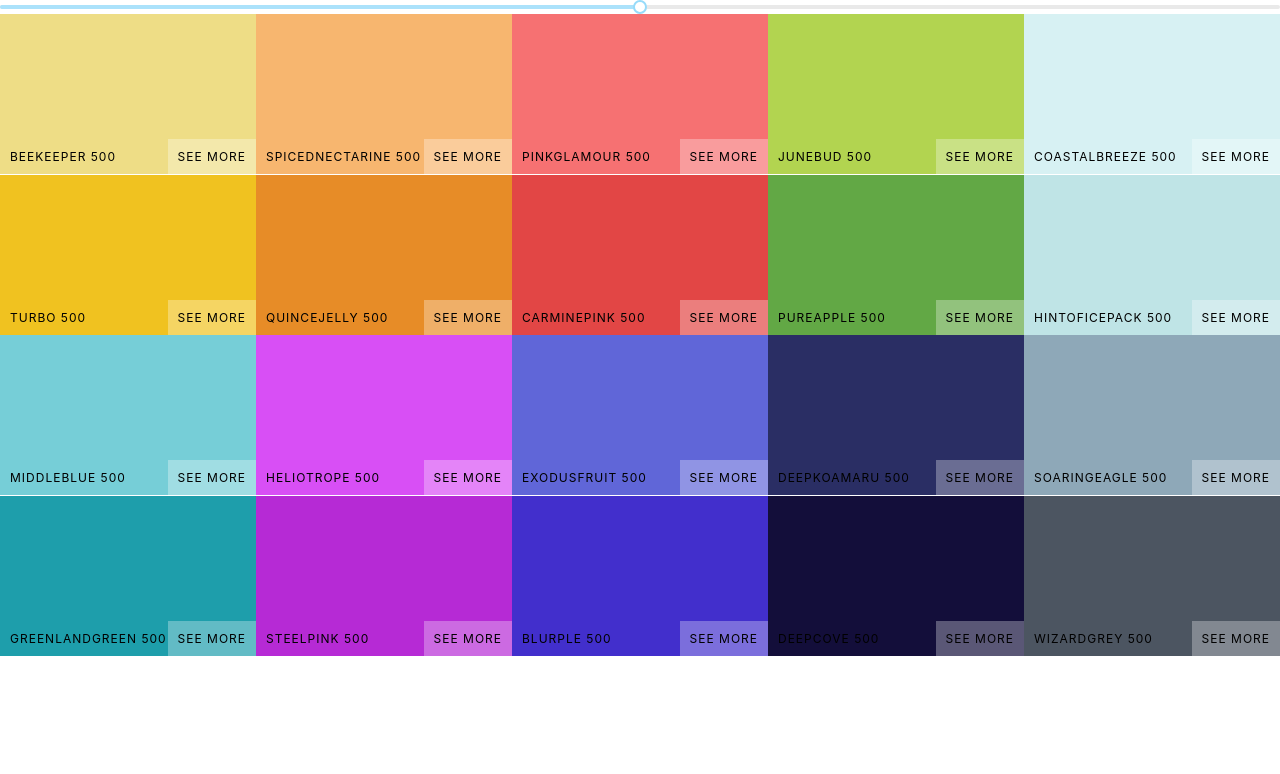
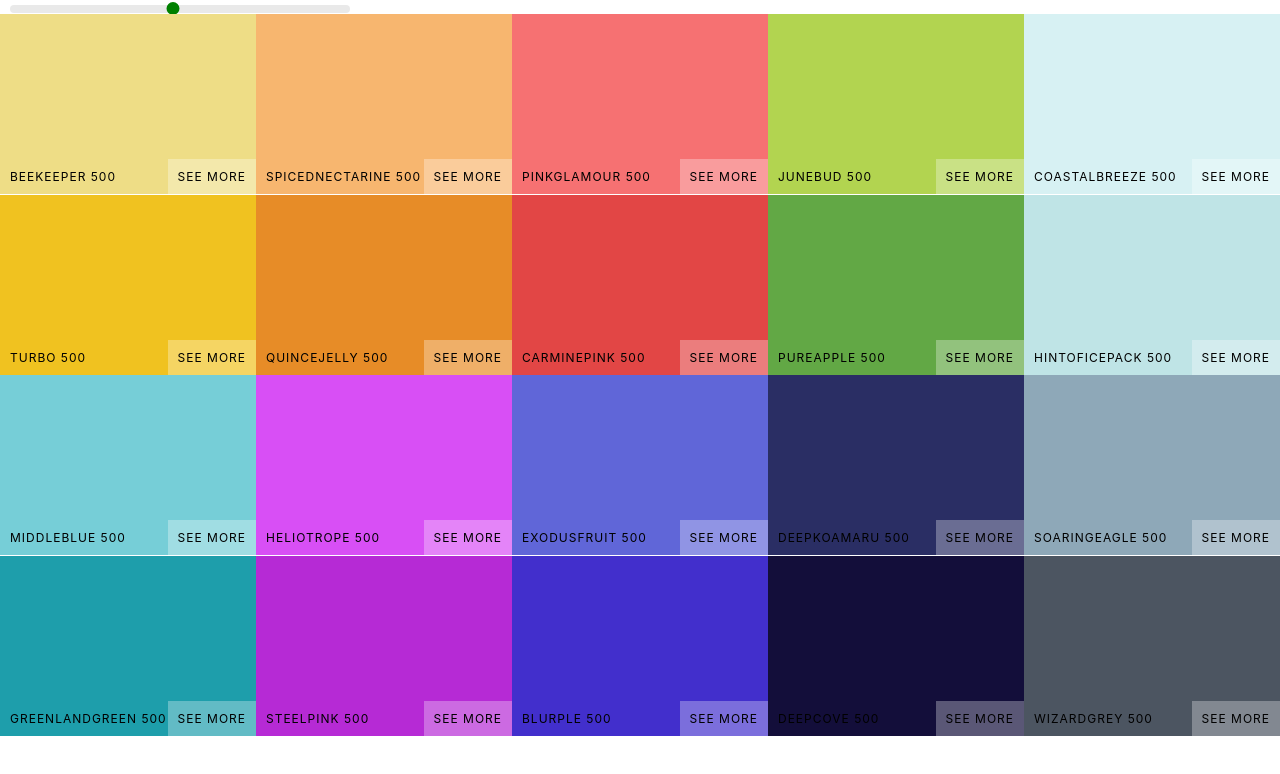
Before and after one commit to harelpanker/react-colors, a React (Create React App) app: page / in a window 1280 px wide. Shown: the top 774 px of the page. Built offline with nearby package versions, Linux system fonts and the light colour scheme.

Commit message:
Style the slider

```diff
--- a/src/components/Palette.css
+++ b/src/components/Palette.css
@@ -2,5 +2,29 @@
   height: 100vh;
 }
 .palette-colors {
-  height: 80%;
+  height: 90%;
 }
+.slider {
+  width: 340px;
+  margin: 0 10px;
+  /* display: inline-block; */
+}
+.Palette .rc-slider-track {
+  background-color: transparent;
+}
+.Palette .rc-slider-rail {
+  height: 8px;
+}
+.Palette .rc-slider-handle,
+.Palette .rc-slider-handle:active,
+.Palette .rc-slider-handle:hover,
+.Palette .rc-slider-handle:focus {
+  background-color: green;
+  outline: none;
+  border: 2px solid green;
+  box-shadow: none;
+  width: 13px;
+  height: 13px;
+  margin-left: -7px;
+  margin-top: -3px;
+}
--- a/src/components/Palette.js
+++ b/src/components/Palette.js
@@ -1,11 +1,12 @@
 import React, { Component } from "react";
+
+// https://github.com/react-component/slider
+import Slider from "rc-slider";
+import "rc-slider/assets/index.css";
+
 import "./Palette.css";
 
 import ColorBox from "./ColorBox";
-
-// https://github.com/react-component/slider
-import Slider, { Range } from "rc-slider";
-import "rc-slider/assets/index.css";
 
 class Palette extends Component {
   constructor(props) {
@@ -29,7 +30,7 @@
       <div className='Palette'>
         {/* Navbar */}
         <div className='palette-colors'>
-          {/* all of color boxs*/}
+          <div className='slider'>
             <Slider
               min={100}
               max={900}
@@ -37,6 +38,9 @@
               defaultValue={level}
               onAfterChange={this.changeLevel}
             />
+          </div>
+
+          {/* all of color boxs*/}
           {ColorBoxs}
         </div>
         {/* footer */}
```
Lines whose indentation alone changed are shown as unchanged.
